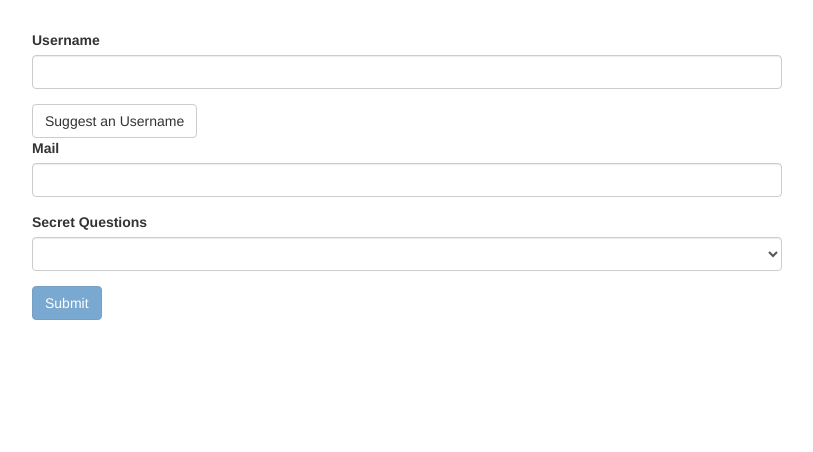
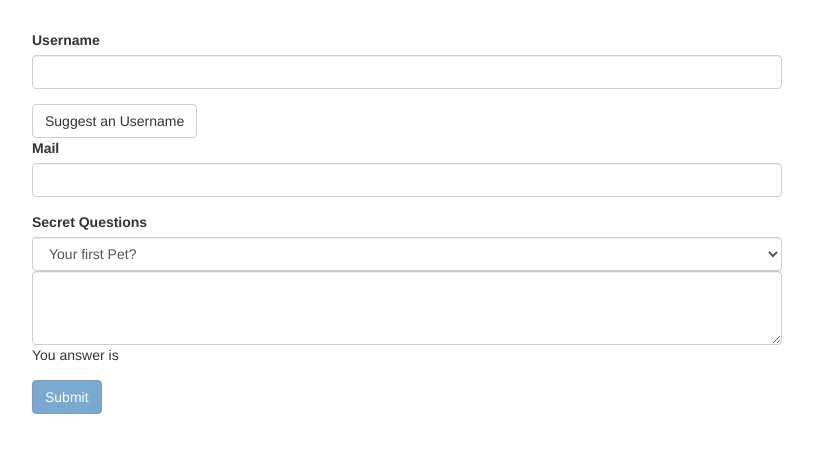
Before and after one commit to angular-udemy-course-assignments/forms-template-driven, an Angular app in the folder forms-td-start/: page / in a window 1280 px wide. Shown: the top 452 px of the page, without its empty margins (233-1046 px from the left). Built offline with nearby package versions, Linux system fonts and the light colour scheme.

Commit message:
forms - 2 way binding

```diff
--- a/forms-td-start/src/app/app.component.html
+++ b/forms-td-start/src/app/app.component.html
@@ -30,11 +30,17 @@
           <label for="secret">Secret Questions</label>
           <select id="secret"
                   class="form-control"
-                  ngModel
+                  [ngModel]="defaultQuestion"
                   name="secret">
             <option value="pet">Your first Pet?</option>
             <option value="teacher">Your first teacher?</option>
           </select>
+          <textarea class="form-control"
+                    name="questionAnswer"
+                    [(ngModel)]="answer"
+                    rows="3">
+          </textarea>
+          <p>You answer is {{answer}}</p>
         </div>
         <button
           class="btn btn-primary"
--- a/forms-td-start/src/app/app.component.ts
+++ b/forms-td-start/src/app/app.component.ts
@@ -9,6 +9,8 @@ import {NgForm} from '@angular/forms';
 export class AppComponent {
 
   @ViewChild('f') signupForm: NgForm;
+  defaultQuestion = 'pet';
+  answer: string;
 
   suggestUserName() {
     const suggestedName = 'Superuser';
```
